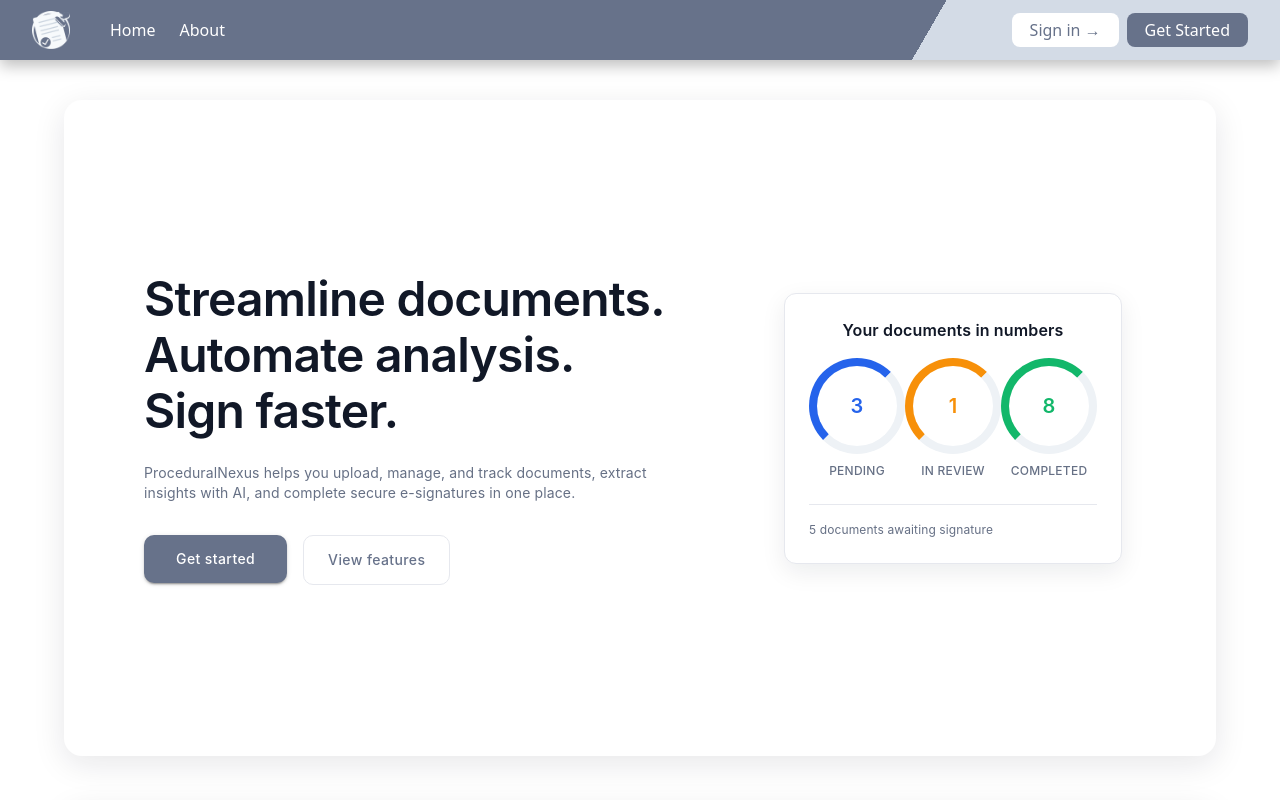
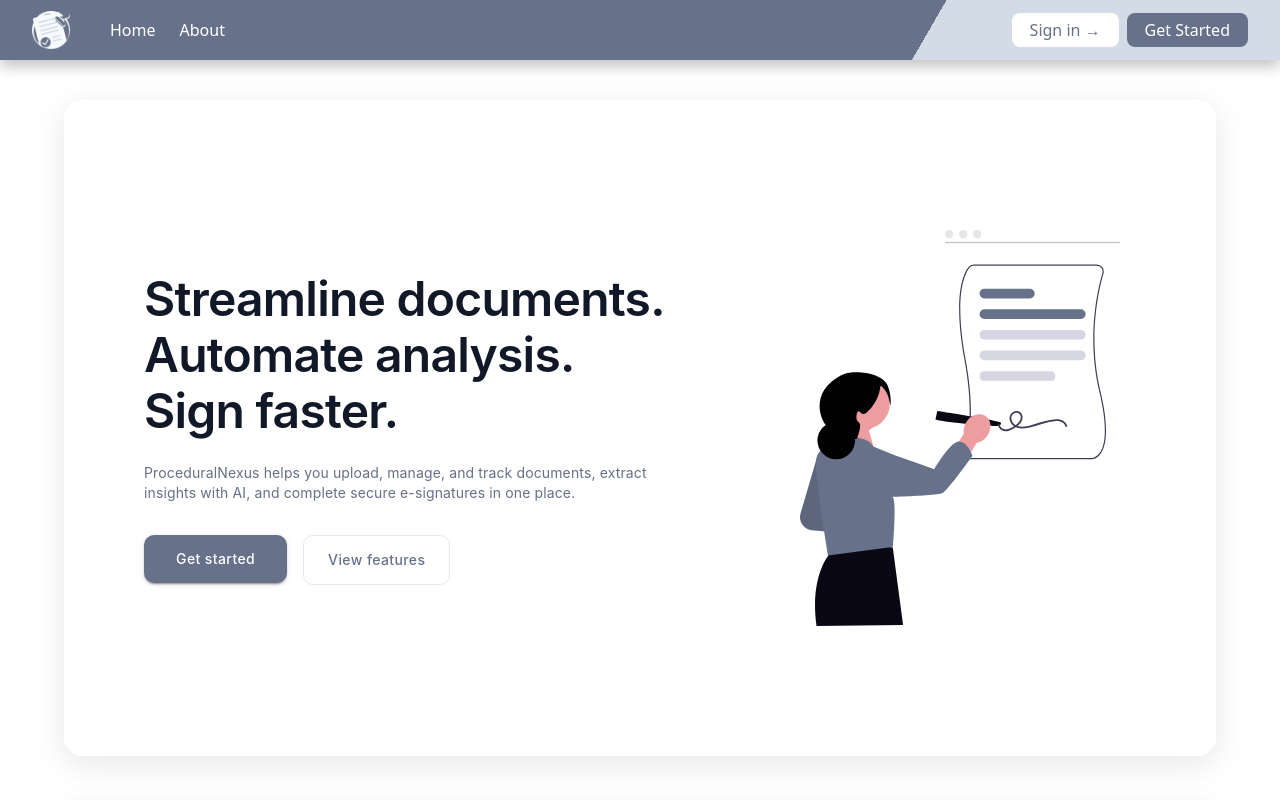
Before and after one commit to Vlad-Valean/ProceduralNexus, a React (Vite) app in the folder webapp/: page / in a window 1280 px wide. Shown: the top 800 px of the page. Built offline with nearby package versions, Linux system fonts and the light colour scheme.

Commit message:
add home header SVG illustration to Home page

```diff
--- a/webapp/src/pages/Home.tsx
+++ b/webapp/src/pages/Home.tsx
@@ -3,6 +3,7 @@ import Navbar from "../components/Navbar";
 import { Box, Container, Typography, Button, Paper } from "@mui/material";
 import { Description, TrendingUpSharp, DrawRounded } from "@mui/icons-material";
 import { Link } from "react-router-dom";
+import undrawSignature from "../assets/home_header.svg";
 
 type Role = "guest" | "user" | "hr" | "admin";
 
@@ -178,93 +179,30 @@ const Home: React.FC = () => {
               display: "flex",
               flexDirection: "column",
               alignItems: { xs: "center", md: "flex-start" },
+              justifyContent: "center",
             }}
           >
-            <Paper
+            <Box
               sx={{
-                p: 3,
-                borderRadius: "12px",
-                border: "1px solid #E6E8EE",
-                boxShadow: "0px 8px 24px rgba(16, 24, 40, 0.08)",
-                backgroundColor: "white",
+                width: "100%",
+                display: "flex",
+                alignItems: "center",
+                justifyContent: { xs: "center", md: "flex-start" },
+                minHeight: 220,
               }}
             >
-              <Typography
-                sx={{
-                  fontSize: "16px",
-                  fontWeight: 600,
-                  mb: 2,
-                  color: "#111827",
-                  fontFamily: "Inter, system-ui, Helvetica, Arial, sans-serif",
+              <img
+                src={undrawSignature}
+                alt="Signature illustration"
+                style={{
+                  width: "100%",
+                  maxWidth: 320,
+                  height: "auto",
+                  display: "block",
+                  margin: "0 auto",
                 }}
-              >
-                Your documents in numbers
-              </Typography>
-
-              <Box sx={{ display: "flex", justifyContent: "space-around", mb: 3 }}>
-                {[
-                  { label: "PENDING", value: "3", color: "#2563EB" },
-                  { label: "IN REVIEW", value: "1", color: "#F79009" },
-                  { label: "COMPLETED", value: "8", color: "#12B76A" },
-                ].map((stat) => (
-                  <Box key={stat.label} sx={{ textAlign: "center" }}>
-                    <Box
-                      sx={{
-                        width: 80,
-                        height: 80,
-                        borderRadius: "50%",
-                        border: `8px solid ${stat.color}`,
-                        borderRightColor: "#EEF2F6",
-                        borderBottomColor: "#EEF2F6",
-                        display: "flex",
-                        alignItems: "center",
-                        justifyContent: "center",
-                        mb: 1,
-                        position: "relative",
-                      }}
-                    >
-                      <Typography
-                        sx={{
-                          fontSize: "20px",
-                          fontWeight: 600,
-                          color: stat.color,
-                          fontFamily: "Inter, system-ui, Helvetica, Arial, sans-serif",
-                        }}
-                      >
-                        {stat.value}
-                      </Typography>
-                    </Box>
-
-                    <Typography
-                      sx={{
-                        fontSize: "12px",
-                        fontWeight: 500,
-                        color: "#667085",
-                        textTransform: "uppercase",
-                        letterSpacing: "0.02em",
-                        fontFamily: "Inter, system-ui, Helvetica, Arial, sans-serif",
-                      }}
-                    >
-                      {stat.label}
-                    </Typography>
-                  </Box>
-                ))}
-              </Box>
-
-              <Box
-                sx={{
-                  borderTop: "1px solid #E6E8EE",
-                  pt: 2,
-                  display: "flex",
-                  justifyContent: "space-between",
-                  alignItems: "center",
-                }}
-              >
-                <Typography sx={{ fontSize: "12px", color: "#667085", fontFamily: "Inter, system-ui, Helvetica, Arial, sans-serif" }}>
-                  5 documents awaiting signature
-                </Typography>
-              </Box>
-            </Paper>
+              />
+            </Box>
           </Box>
         </Paper>
       </Box>
```
Also changed, not shown: webapp/src/assets/home_header.svg (added).
